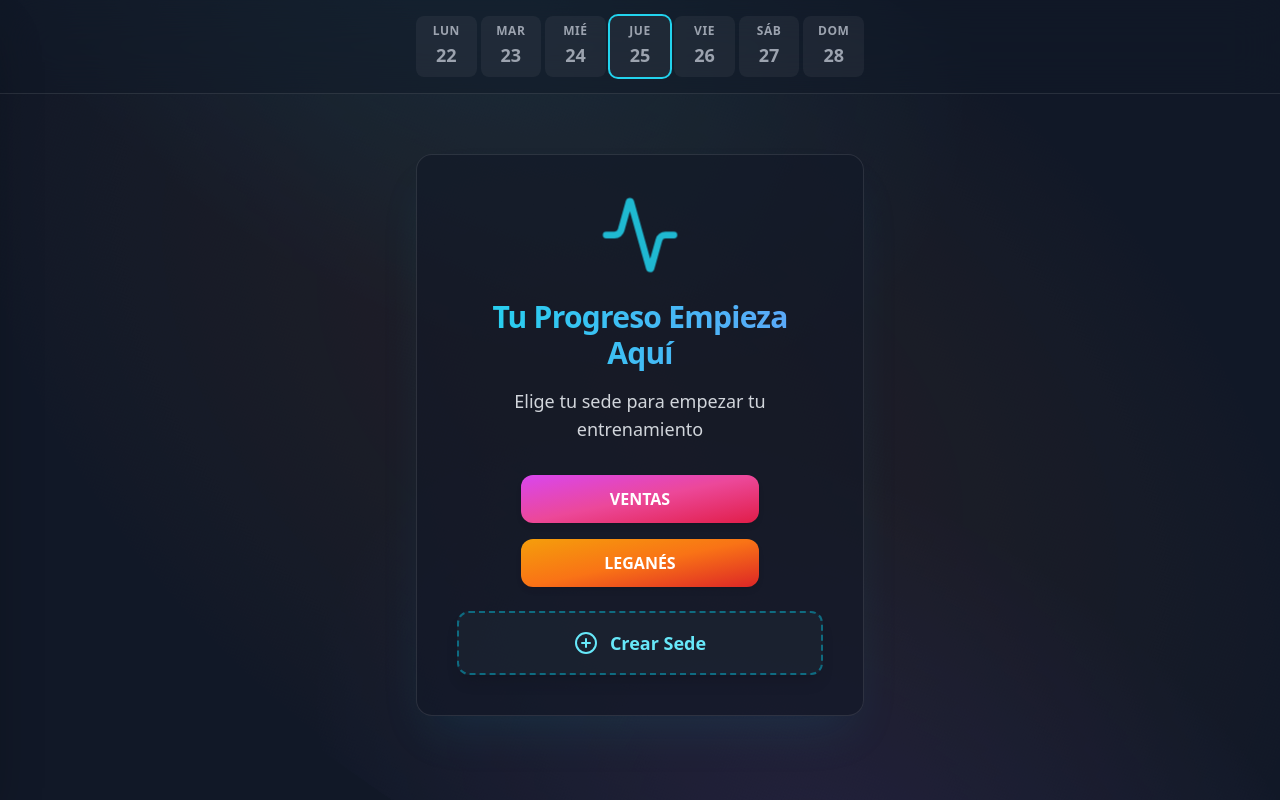
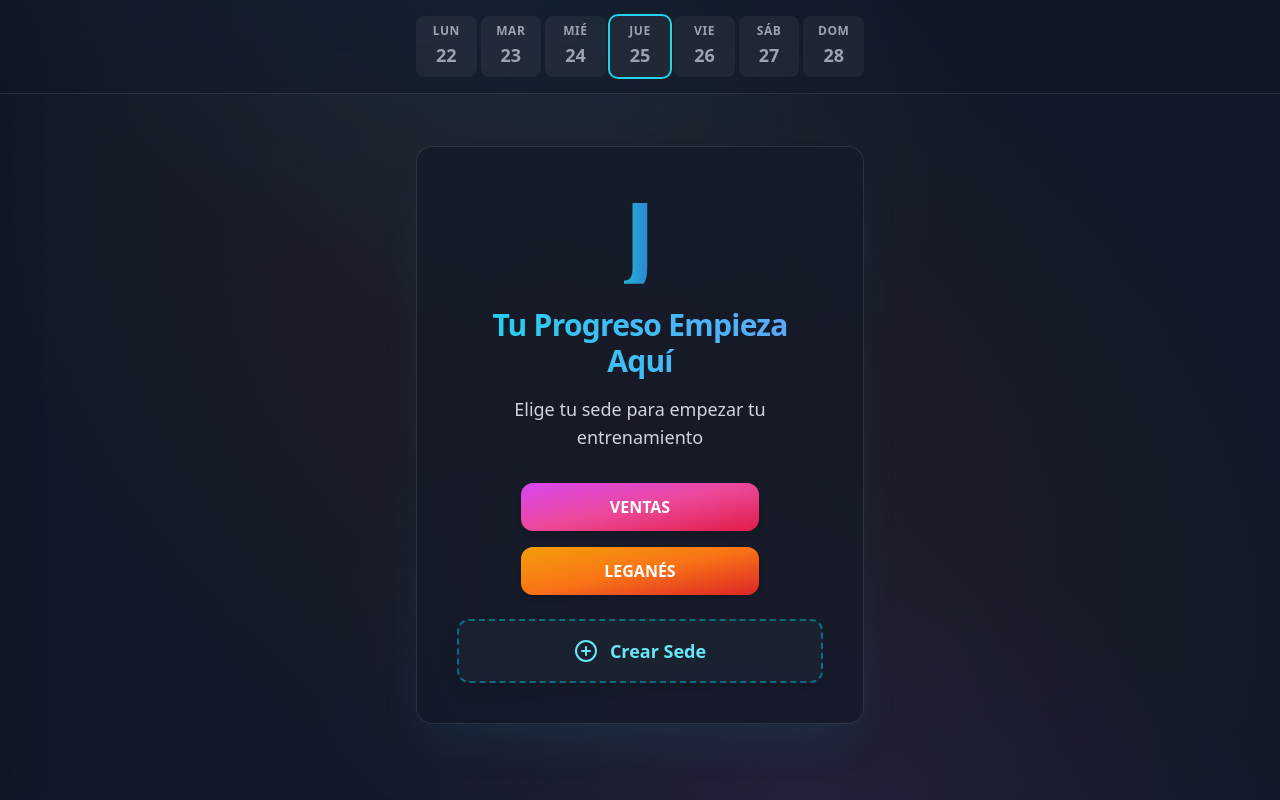
Before and after one commit to jormanmusica-commits/gym, a React (Vite) app: page / in a window 1280 px wide. Built offline with nearby package versions, Linux system fonts and the light colour scheme.

Commit message:
feat(MyExercises): Replace Activity icon with custom logo
Replaced the generic "Activity" Lucide icon with a stylized "J" logo to better represent the Gym application. This change aims to improve visual branding and user experience by introducing a more unique and memorable element.

```diff
--- a/pages/MyExercises.tsx
+++ b/pages/MyExercises.tsx
@@ -1,8 +1,6 @@
-
-
 
 import React, { useState } from 'react';
-import { Activity, PlusCircle, Trash2, Pencil, ArrowUp, ArrowDown } from 'lucide-react';
+import { PlusCircle, Trash2, Pencil, ArrowUp, ArrowDown } from 'lucide-react';
 import { useAppContext } from '../context/AppContext';
 import SedeDeletionModal from '../components/SedeDeletionModal';
 
@@ -51,7 +49,11 @@ const MyExercises: React.FC<MyExercisesProps> = ({ onSedeSelected }) => {
     return (
       <div className="flex flex-col items-center justify-center text-center animate-fadeInUp min-h-[calc(100vh-150px)] p-4">
         <div className="bg-gray-900/60 backdrop-blur-md border border-white/10 rounded-2xl p-8 sm:p-12 shadow-2xl shadow-cyan-500/10">
-          <Activity className="w-20 h-20 mx-auto text-cyan-400 mb-6 animate-pulse-slow" />
+          <div className="mb-6 flex justify-center">
+             <span className="text-8xl font-black bg-clip-text text-transparent bg-gradient-to-r from-cyan-400 to-blue-500 animate-pulse-slow select-none">
+              J
+            </span>
+          </div>
           <h1 className="text-3xl sm:text-4xl font-extrabold mb-4 bg-clip-text text-transparent bg-gradient-to-r from-cyan-400 to-blue-400 tracking-tight">
             Sede Activa: {activeSede}
           </h1>
@@ -81,7 +83,11 @@ const MyExercises: React.FC<MyExercisesProps> = ({ onSedeSelected }) => {
         sedeName={sedeToDelete || ''}
       />
       <div className="bg-gray-900/60 backdrop-blur-md border border-white/10 rounded-2xl p-6 sm:p-10 shadow-2xl shadow-cyan-500/10 w-full max-w-md">
-        <Activity className="w-16 h-16 sm:w-20 sm:h-20 mx-auto text-cyan-400 mb-6 animate-pulse-slow" />
+        <div className="mb-6 flex justify-center">
+           <span className="text-8xl font-black bg-clip-text text-transparent bg-gradient-to-r from-cyan-400 to-blue-500 animate-pulse-slow select-none">
+            J
+          </span>
+        </div>
         <h1 className="text-2xl sm:text-3xl font-extrabold mb-4 bg-clip-text text-transparent bg-gradient-to-r from-cyan-400 to-blue-400 tracking-tight">
           Tu Progreso Empieza Aquí
         </h1>
```
